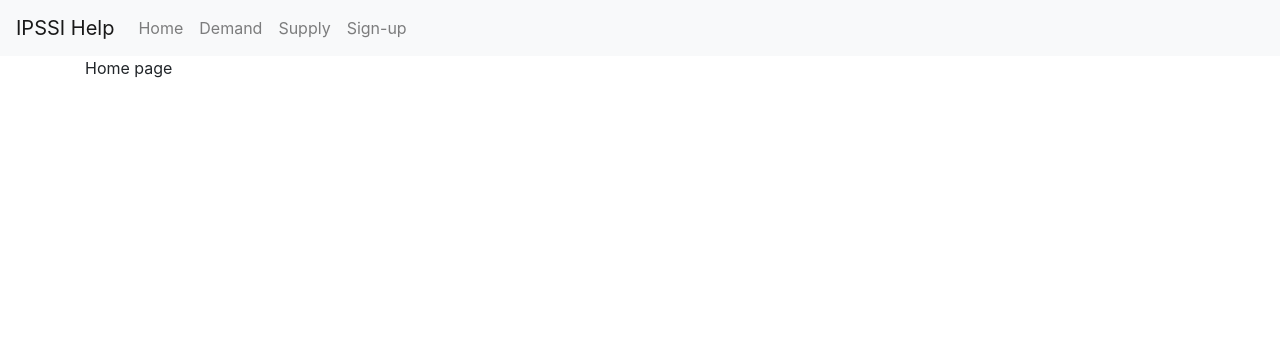
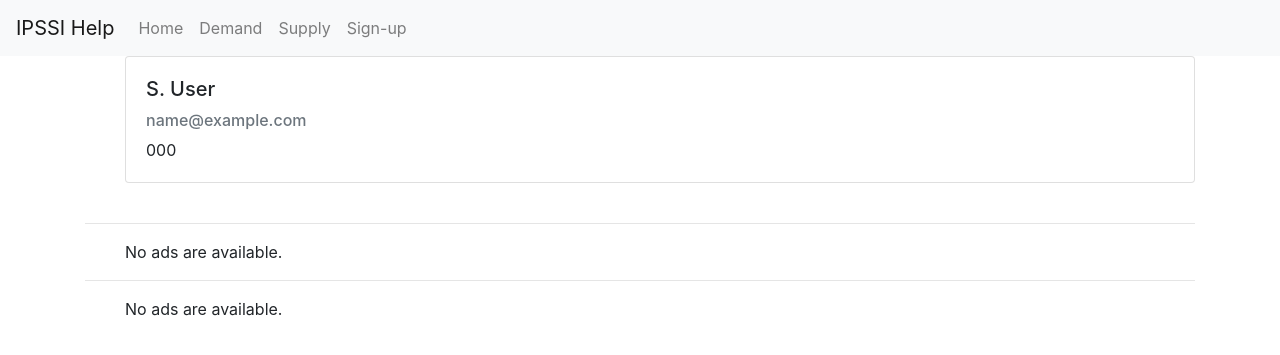
Before and after one commit to tolstoyfafa/ipssi.python, a Django app: page / in a window 1280 px wide. Shown: the top 355 px of the page. Run offline with Django 3.2, Linux system fonts and the light colour scheme; tables that the repository leaves empty hold one stand-in row (values such as "Sample post"); some libraries are stand-ins or nearby versions.

Commit message:
Home ready top user demands supplies

```diff
--- /dev/null
+++ b/src/ipssihelp/worker/methods.py
@@ -0,0 +1,7 @@
+from .models import Ad, User
+
+def get_ads(top, ads_type):
+    if top:
+        return Ad.objects.filter(type=ads_type, status__exact='online').order_by('-created')[:5]
+    else:
+        return Ad.objects.filter(type=ads_type, status__exact='online')
--- a/src/ipssihelp/worker/templates/home.html
+++ b/src/ipssihelp/worker/templates/home.html
@@ -1,7 +1,69 @@
 {% extends "base.html" %}
+{% block content %}
+ {% if top_users %}
+<ul>  <div class="row">
+  {% for user in top_users %}
+  <div class="col mb-4">
+    <div class="card">
+      <div class="card-body">
+        <h5 class="card-title">
+          <p>{{ user }}</p>
+        </h5>
+        <h6 class="card-subtitle mb-2 text-muted">{{ user.email}}</h6>
+        <p class="card-text">{{ user.phone }}</p>
+      </div>
+    </div>
+  </div>
+  {% endfor %}
+    </div>
+</ul>
+<hr>
+  <ul>
+    {% if supply_top_ads %}
+        <div class="row">
+            {% for ad in supply_top_ads %}
+                <div class="col mb-4">
+                    <div class="card">
+                        <div class="card-body">
+                            <h5 class="card-title">
+                                <a href="{% url 'worker:detail' slug=ad.slug %}" target="_blank">{{ ad.title }}</a>
+                            </h5>
+                            <h6 class="card-subtitle mb-2 text-muted">{{ ad.user }}</h6>
+                            <p class="card-text">{{ ad.description }}</p>
+                            <a href="{% url 'worker:detail' slug=ad.slug %}" class="card-link" target="_blank">En savoir plus</a>
+                        </div>
+                    </div>
+                </div>
+            {% endfor %}
+        </div>
+    {% else %}
+        <p>No ads are available.</p>
+    {% endif %}
+  </ul>
+  <hr>
+  <ul>
+  {% if demand_top_ads %}
 
-{% block title %}Offres{% endblock %}
-
-{% block content %}
-    {{ text }}
+      <div class="row">
+          {% for ad in demand_top_ads %}
+              <div class="col mb-4">
+                  <div class="card">
+                      <div class="card-body">
+                          <h5 class="card-title">
+                              <a href="{% url 'worker:detail' slug=ad.slug %}" target="_blank">{{ ad.title }}</a>
+                          </h5>
+                          <h6 class="card-subtitle mb-2 text-muted">{{ ad.user }}</h6>
+                          <p class="card-text">{{ ad.description }}</p>
+                          <a href="{% url 'worker:detail' slug=ad.slug %}" class="card-link" target="_blank">En savoir plus</a>
+                      </div>
+                  </div>
+              </div>
+          {% endfor %}
+      </div>
+  {% else %}
+      <p>No ads are available.</p>
+  {% endif %}
+  </ul>
+{% else %}
+{% endif %}
 {% endblock %}
--- a/src/ipssihelp/worker/views.py
+++ b/src/ipssihelp/worker/views.py
@@ -5,13 +5,19 @@ from django.shortcuts import redirect
 from django.template import loader
 from django.views.decorators.csrf import csrf_protect, requires_csrf_token
 from .forms import SignupForm
-from .models import Ad
+from .models import Ad, User
+from django.db.models import Count
+from .methods import get_ads
 
 
 def home(request):
     template = loader.get_template('home.html')
+    top_users = User.objects.annotate(ads=Count('ad')).order_by('-ads')[:5]
+    print(top_users)
     context = {
-        'text': 'Home page'
+        'top_users': top_users,
+        'supply_top_ads': get_ads(True,'supply'),
+        'demand_top_ads': get_ads(True,'demand')
     }
     return HttpResponse(template.render(context, request))
 
@@ -49,7 +55,7 @@ def signup(request):
 def supply(request):
     template = loader.get_template('ad/supply.html')
     context = {
-        'supply_ads': Ad.objects.filter(type='supply', status__exact='online')
+        'supply_ads': get_ads(False,'supply')
     }
     return HttpResponse(template.render(context, request))
 
@@ -57,7 +63,7 @@ def supply(request):
 def demand(request):
     template = loader.get_template('ad/demand.html')
     context = {
-        'demand_ads': Ad.objects.filter(type='demand', status__exact='online')
+        'demand_ads': get_ads(False,'demand')
     }
     return HttpResponse(template.render(context, request))
 
```
